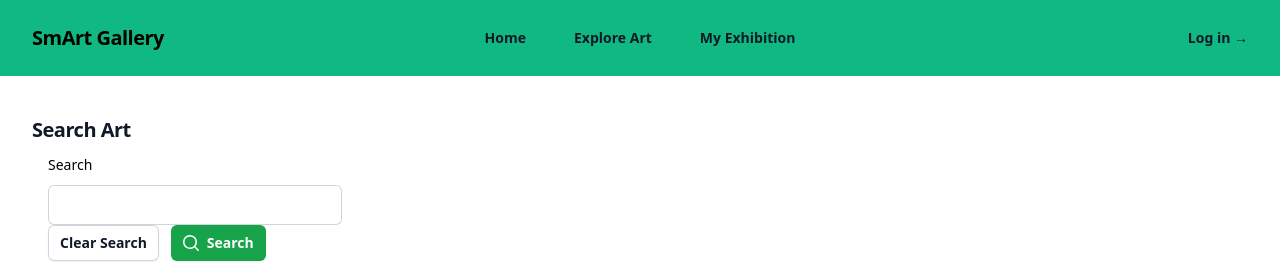
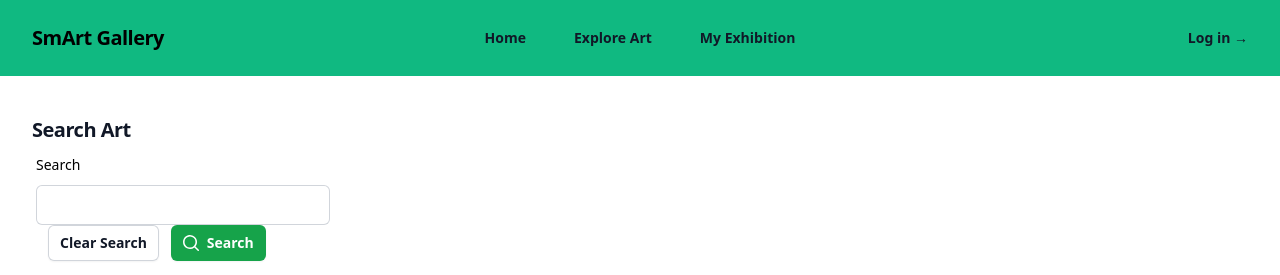
Before and after one commit to tjejack/exhibition-curator, a React (Vite) app: page /art in a window 1280 px wide. Shown: the top 275 px of the page. Built offline with nearby package versions, Linux system fonts and the light colour scheme; no server answers.

Commit message:
add input box functionality

```diff
--- a/src/components/SearchTextQuery.tsx
+++ b/src/components/SearchTextQuery.tsx
@@ -1,12 +1,27 @@
 import { Field, Input, Label } from "@headlessui/react";
+import React from "react";
 
-export const SearchTextQuery = () => {
+interface Props {
+  textQuery: string;
+  setTextQuery: React.Dispatch<React.SetStateAction<string>>;
+}
+
+export const SearchTextQuery = (props: Props) => {
+  function handleChange(event: React.ChangeEvent<HTMLInputElement>) {
+    props.setTextQuery(event.target.value);
+  }
   return (
-    <div className="w-full max-w-md px-4">
+    <div className="w-full max-w-md px-1">
       <Field>
         <Label className="text-sm/6 font-medium text-black">Search</Label>
         <div className="relative mt-2">
-          <Input className="block w-full rounded-md border-0 py-2 pl-3 pr-20 text-gray-900 ring-1 ring-inset ring-gray-300 focus:outline-none focus:ring-2 focus:ring-green-500 placeholder:text-gray-400 sm:text-sm sm:leading-6" />
+          <Input
+            className="block w-full rounded-md border-0 py-2 pl-3 pr-20 text-gray-900 ring-1 ring-inset ring-gray-300 focus:outline-none focus:ring-2 focus:ring-green-500 placeholder:text-gray-400 sm:text-sm sm:leading-6"
+            id="search-box"
+            name="q"
+            value={props.textQuery}
+            onChange={handleChange}
+          />
         </div>
       </Field>
     </div>
```
